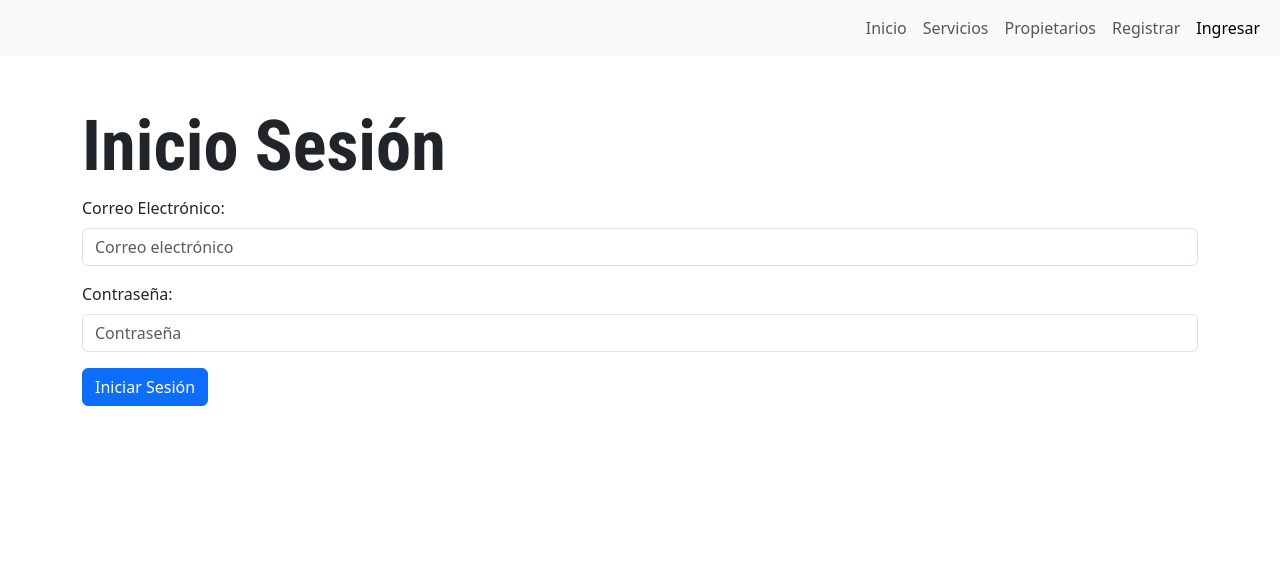
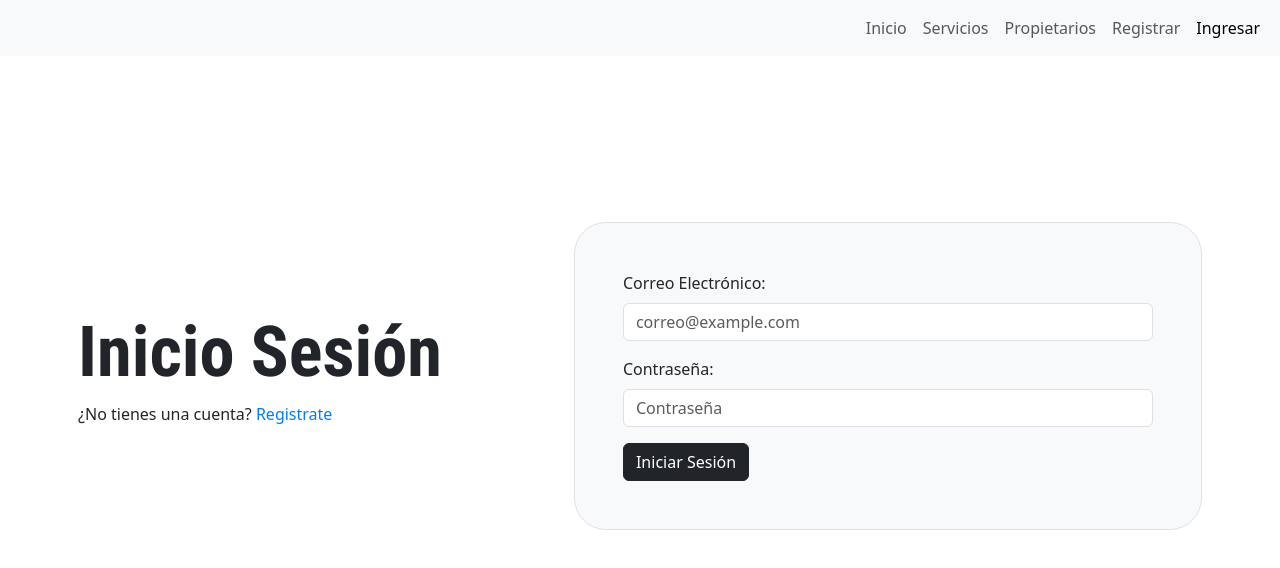
Before and after one commit to ignaciojavier27/proyecto-estacionamiento, a React (Vite) app in the folder frontend/: page /login in a window 1280 px wide. Shown: the top 568 px of the page. Built offline with nearby package versions, Linux system fonts and the light colour scheme.

Commit message:
Login Screen

```diff
--- a/frontend/src/App.jsx
+++ b/frontend/src/App.jsx
@@ -10,6 +10,7 @@ import ClientNavbar from './components/Navbars/ClientNavbar';
 import OwnerNavbar from './components/Navbars/OwnerNavbar';
 import Navbar from './components/Navbar';
 import OwnerEstacionamientosScreen from './views/OwnerEstacionamientosScreen';
+import HistoryClientScreen from './views/HistoryClientScreen';
 function App() {
 
   const [userType, setUserType] = useState("");
@@ -37,6 +38,8 @@ function App() {
         <Route path='/services' element={<ServicesScreen />} />
         <Route path='/*' element={<Navigate to='/'/>} />
 
+        <Route path='/client/history' element={<HistoryClientScreen />} />
+
         <Route path='/owners' element={<OwnersScreen />} />
         <Route path='/owners/parking' element={<OwnerEstacionamientosScreen />} />
 
--- /dev/null
+++ b/frontend/src/assets/styles/login.css
@@ -0,0 +1,8 @@
+.container-desarrollo{
+    height: 80vh;
+}
+
+.container-desarrollo p a {
+    text-decoration: none;
+    color: #007bff;
+}
--- a/frontend/src/components/Login.jsx
+++ b/frontend/src/components/Login.jsx
@@ -48,7 +48,7 @@ const Login = ({ setUserType }) => {
       <input
         type="email"
         className="form-control mb-3"
-        placeholder="Correo electrónico"
+        placeholder="correo@example.com"
         id="correo-log-input"
         value={correo_electronico}
         onChange={(e) => setCorreoElectronico(e.target.value)}
@@ -64,7 +64,7 @@ const Login = ({ setUserType }) => {
         value={contrasenia}
         onChange={(e) => setContrasenia(e.target.value)}
       />
-      <button className="btn btn-primary" type="submit">
+      <button className="btn btn-dark" type="submit">
         Iniciar Sesión
       </button>
       {error && <p>{error}</p>}
--- a/frontend/src/components/Navbars/ClientNavbar.jsx
+++ b/frontend/src/components/Navbars/ClientNavbar.jsx
@@ -23,10 +23,7 @@ const ClientNavbar = () => {
                         <NavLink to='/' className="nav-link">Inicio</NavLink>
                     </li>
                     <li className="nav-item">
-                        <NavLink to='/services' className="nav-link">Servicios</NavLink>
-                    </li>
-                    <li className="nav-item">
-                        <NavLink to='/owners' className="nav-link">Historial</NavLink>
+                        <NavLink to='/client/history' className="nav-link">Historial</NavLink>
                     </li>
                     <li className="nav-item">
                         <NavLink to='/logout' className="nav-link">Cerrar Sesión</NavLink>
--- /dev/null
+++ b/frontend/src/views/HistoryClientScreen.jsx
@@ -0,0 +1,11 @@
+const HistoryClientScreen = () => {
+  return (
+    <main>
+      <section className="container-desarrollo container-md bg-white py-5">
+        <h2>Historial de Reservas</h2>
+      </section>
+    </main>
+  );
+};
+
+export default HistoryClientScreen;
--- a/frontend/src/views/LoginScreen.jsx
+++ b/frontend/src/views/LoginScreen.jsx
@@ -1,12 +1,21 @@
 import Login from '../components/Login'
+import '../assets/styles/login.css'
 import PropTypes from 'prop-types'
+import { NavLink } from 'react-router-dom'
 
 const LoginScreen = ({ setUserType }) => {
     return (
         <main>
-            <section className="container-desarrollo container-md bg-white py-5">
-                <h2>Inicio Sesión</h2>
-                <Login setUserType={setUserType}/>
+            <section className="container-desarrollo container-fluid bg-white py-5 d-flex flex-row justify-content-around align-items-center">
+                <article className='info-login'>
+                    <h2>Inicio Sesión</h2>
+                    <p className='mt-2'>¿No tienes una cuenta? <NavLink to="/signup">Registrate</NavLink></p>
+                </article>
+
+                <article className='w-50 p-5 bg-light rounded-5 border'>
+                    <Login setUserType={setUserType}/>
+                </article>
+
             </section>
         </main>
     )
```
